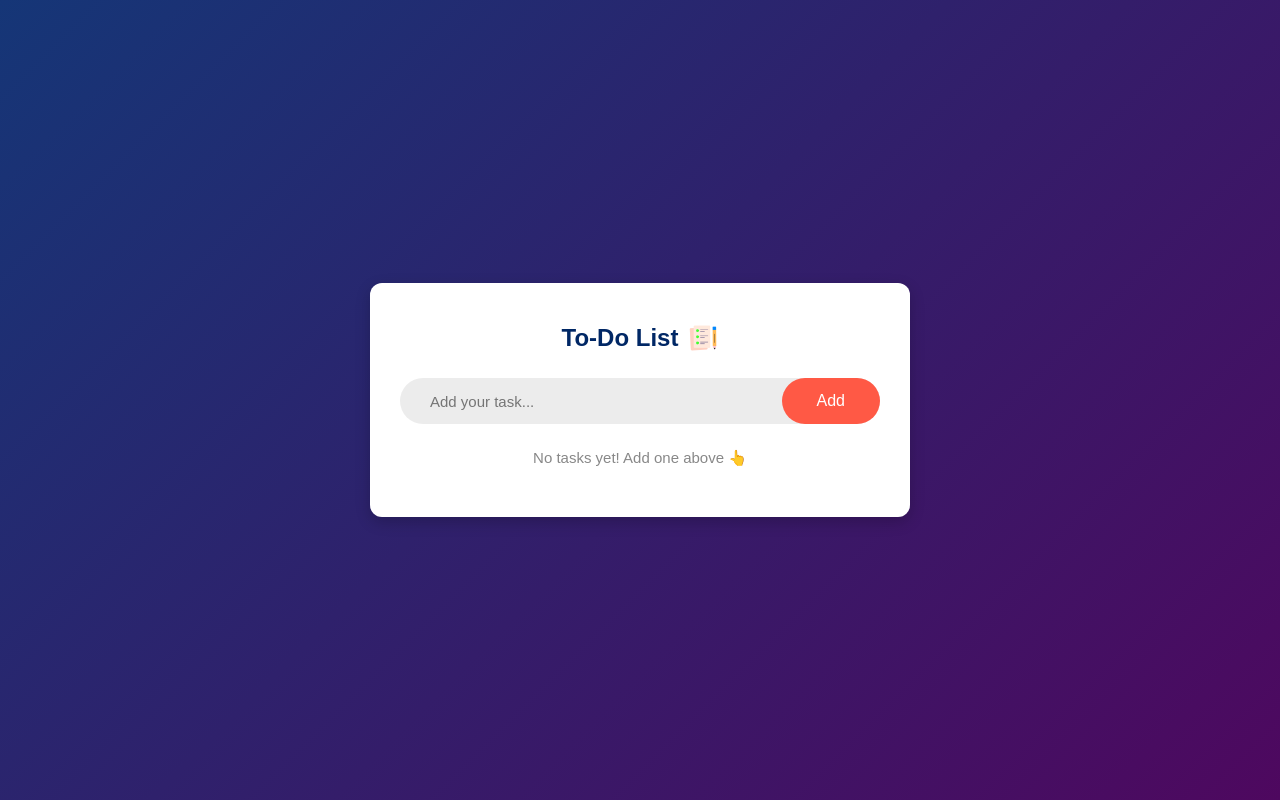
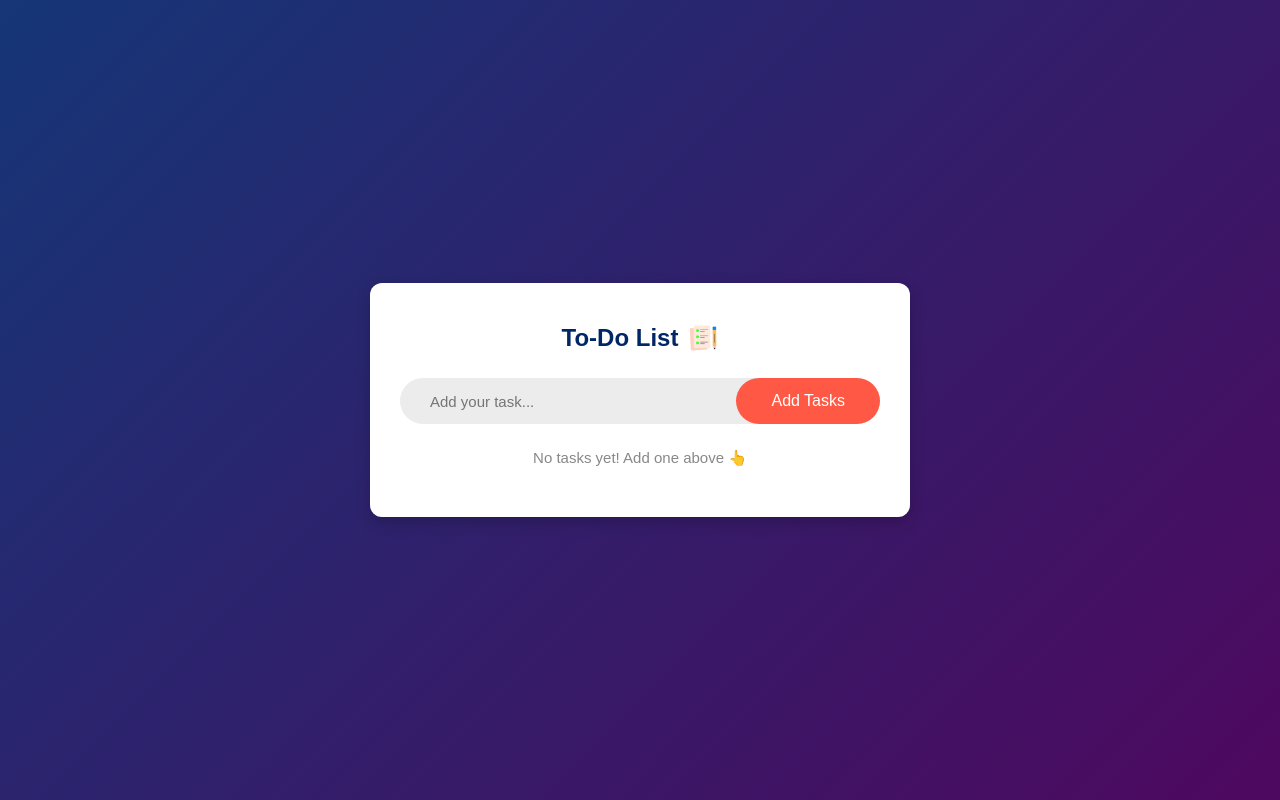
Before and after one commit to IrshadAliAhmad/Demo-To-Do-List-App, a plain HTML site: page index.html in a window 1280 px wide. Drawn offline with Linux system fonts and the light colour scheme.

Commit message:
Add UI markup for To-Do list application

```diff
--- a/index.html
+++ b/index.html
@@ -13,7 +13,7 @@
 
       <div class="row">
         <input id="input-box" type="text" placeholder="Add your task..." />
-        <button onclick="addTask()">Add</button>
+        <button onclick="addTask()">Add Tasks</button>
       </div>
 
       <ul id="list-container"></ul>
```
